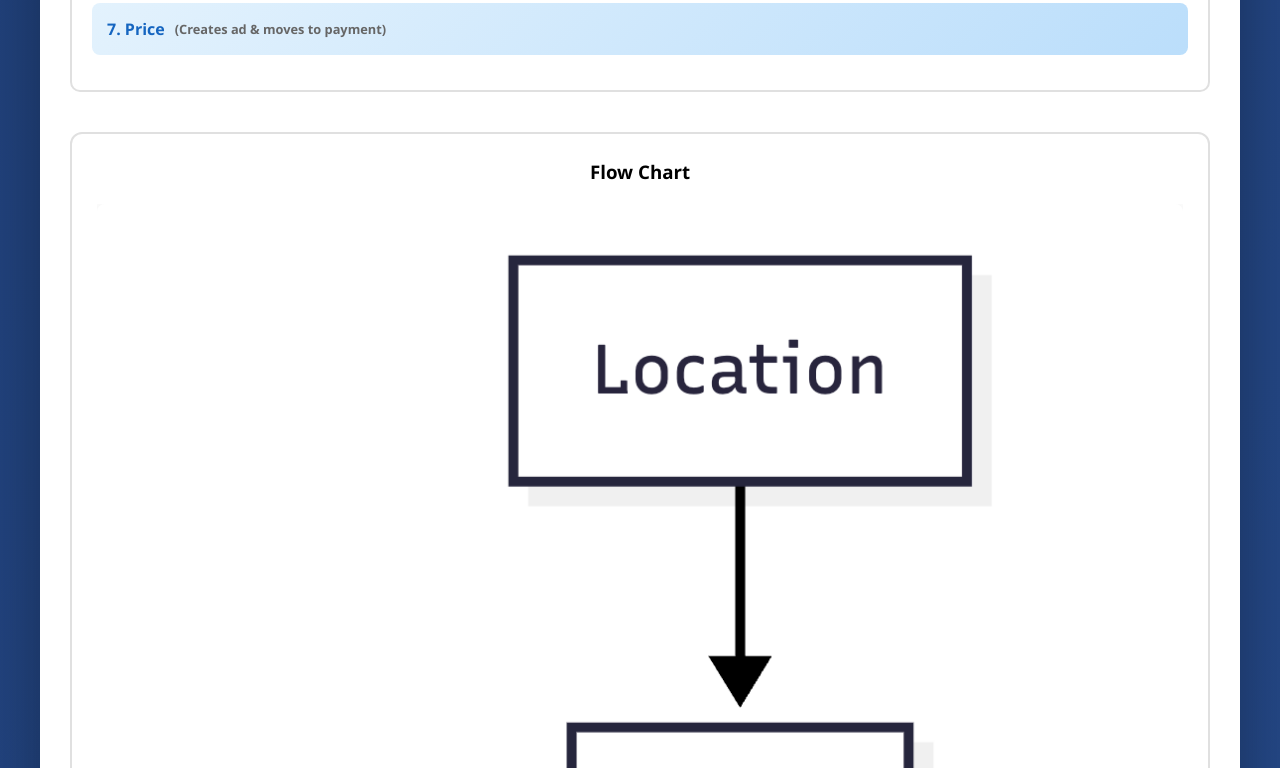
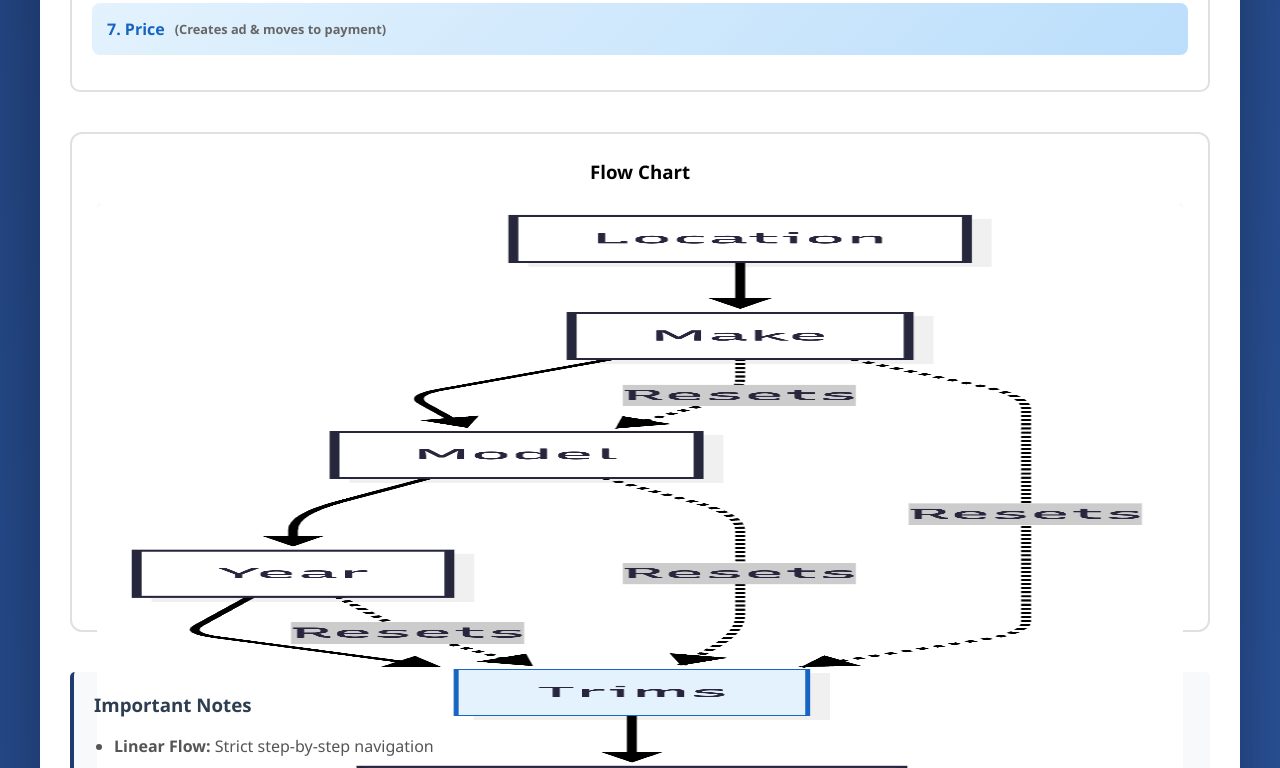
Before and after one commit to Ashhad08/smc-vip-flow-step-dependency-doc, a plain HTML site: page index.html in a window 1280 px wide. Shown: the part 1477-2245 px from the top of the page. Drawn offline with Linux system fonts and the light colour scheme.

Commit message:
Update index.html

```diff
--- a/index.html
+++ b/index.html
@@ -195,6 +195,7 @@
     padding: 25px;
     background: #ffffff;
     border-radius: 12px;
+            max-height: 500px;
     border: 2px solid #e0e0e0;
 }
 
@@ -209,6 +210,7 @@
     max-width: 100%;
     height: auto;
     border-radius: 8px;
+     aspect-ratio: 4 / 3;
     box-shadow: 0 8px 25px rgba(0, 0, 0, 0.15);
 }
 
```
